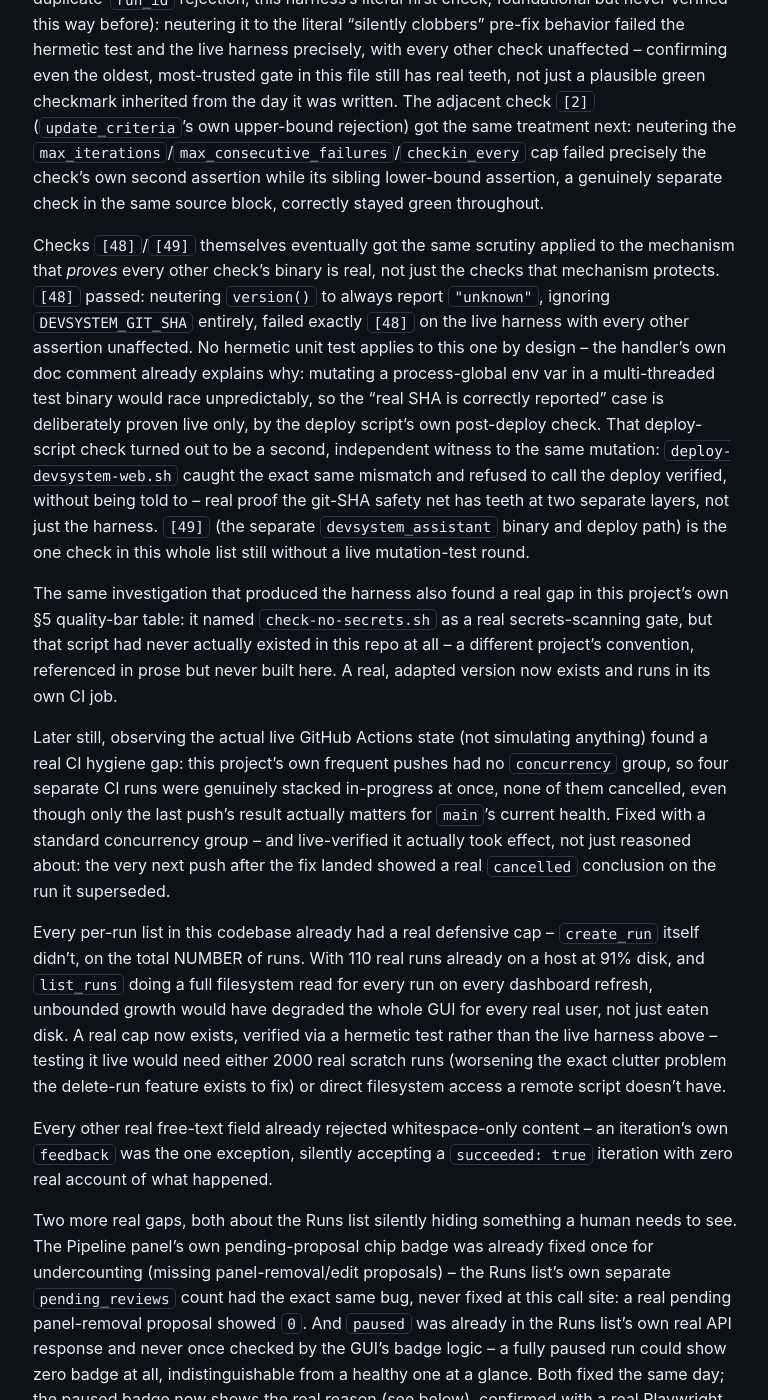
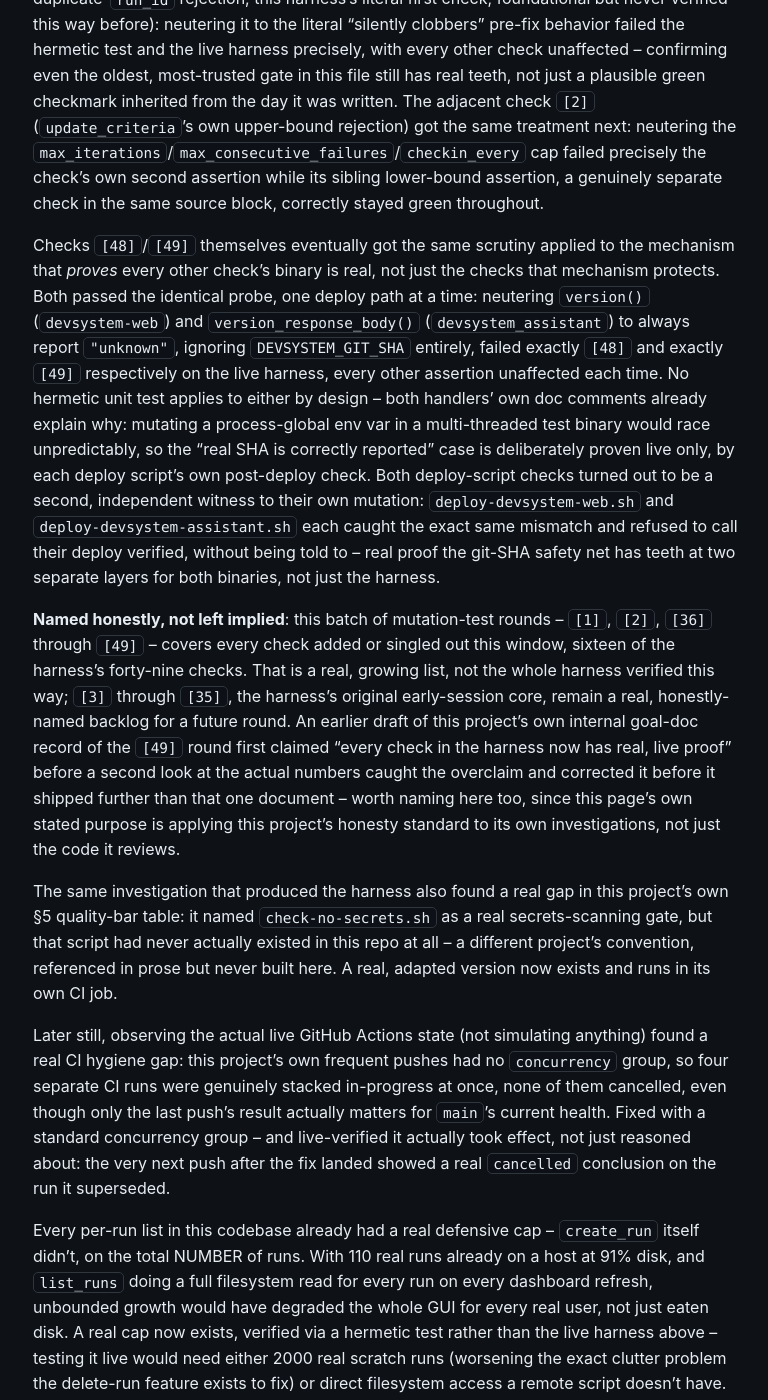
Before and after one commit to scimbe/CADS-devsystem-docs, a Jekyll site: the page built from _explanation/dau-lens-and-stress-testing.md, in a window 1280 px wide and 1400 px high, scrolled down 5118 px. Shown: the whole window, without its empty margins (321-1089 px from the left). Built offline with Jekyll 4.4.1, drawn with Linux system fonts in a browser that asks for light colours.

Commit message:
explanation: record check [49]'s mutation-test round; correct an overclaim caught before it shipped further
[49] (devsystem_assistant's own /version) now has the same live
mutation-test proof [48] got last firing, including the same
independent deploy-script confirmation.

Also names honestly, rather than leaving ambiguous, that this window's
mutation-test rounds cover 16 of the harness's 49 checks ([1]/[2]/
[36]-[49]), not the whole harness -- and records that an earlier draft
of the corresponding goal-doc entry first overclaimed full coverage
before a second look at the actual numbers caught it.

Hermetic Jekyll build confirmed clean before push.

```diff
--- a/_explanation/dau-lens-and-stress-testing.md
+++ b/_explanation/dau-lens-and-stress-testing.md
@@ -206,17 +206,28 @@ second assertion while its sibling lower-bound assertion, a genuinely separate c
 source block, correctly stayed green throughout.
 
 Checks `[48]`/`[49]` themselves eventually got the same scrutiny applied to the mechanism that
-*proves* every other check's binary is real, not just the checks that mechanism protects. `[48]`
-passed: neutering `version()` to always report `"unknown"`, ignoring `DEVSYSTEM_GIT_SHA` entirely,
-failed exactly `[48]` on the live harness with every other assertion unaffected. No hermetic unit
-test applies to this one by design -- the handler's own doc comment already explains why: mutating a
-process-global env var in a multi-threaded test binary would race unpredictably, so the "real SHA is
-correctly reported" case is deliberately proven live only, by the deploy script's own post-deploy
-check. That deploy-script check turned out to be a second, independent witness to the same mutation:
-`deploy-devsystem-web.sh` caught the exact same mismatch and refused to call the deploy verified,
-without being told to -- real proof the git-SHA safety net has teeth at two separate layers, not
-just the harness. `[49]` (the separate `devsystem_assistant` binary and deploy path) is the one
-check in this whole list still without a live mutation-test round.
+*proves* every other check's binary is real, not just the checks that mechanism protects. Both
+passed the identical probe, one deploy path at a time: neutering `version()` (`devsystem-web`) and
+`version_response_body()` (`devsystem_assistant`) to always report `"unknown"`, ignoring
+`DEVSYSTEM_GIT_SHA` entirely, failed exactly `[48]` and exactly `[49]` respectively on the live
+harness, every other assertion unaffected each time. No hermetic unit test applies to either by
+design -- both handlers' own doc comments already explain why: mutating a process-global env var in
+a multi-threaded test binary would race unpredictably, so the "real SHA is correctly reported" case
+is deliberately proven live only, by each deploy script's own post-deploy check. Both deploy-script
+checks turned out to be a second, independent witness to their own mutation: `deploy-devsystem-web.sh`
+and `deploy-devsystem-assistant.sh` each caught the exact same mismatch and refused to call their
+deploy verified, without being told to -- real proof the git-SHA safety net has teeth at two separate
+layers for both binaries, not just the harness.
+
+**Named honestly, not left implied**: this batch of mutation-test rounds -- `[1]`, `[2]`, `[36]`
+through `[49]` -- covers every check added or singled out this window, sixteen of the harness's
+forty-nine checks. That is a real, growing list, not the whole harness verified this way; `[3]`
+through `[35]`, the harness's original early-session core, remain a real, honestly-named backlog for
+a future round. An earlier draft of this project's own internal goal-doc record of the `[49]` round
+first claimed "every check in the harness now has real, live proof" before a second look at the
+actual numbers caught the overclaim and corrected it before it shipped further than that one
+document -- worth naming here too, since this page's own stated purpose is applying this project's
+honesty standard to its own investigations, not just the code it reviews.
 
 The same investigation that produced the harness also found a real gap in this project's own §5
 quality-bar table: it named `check-no-secrets.sh` as a real secrets-scanning gate, but that script
```
